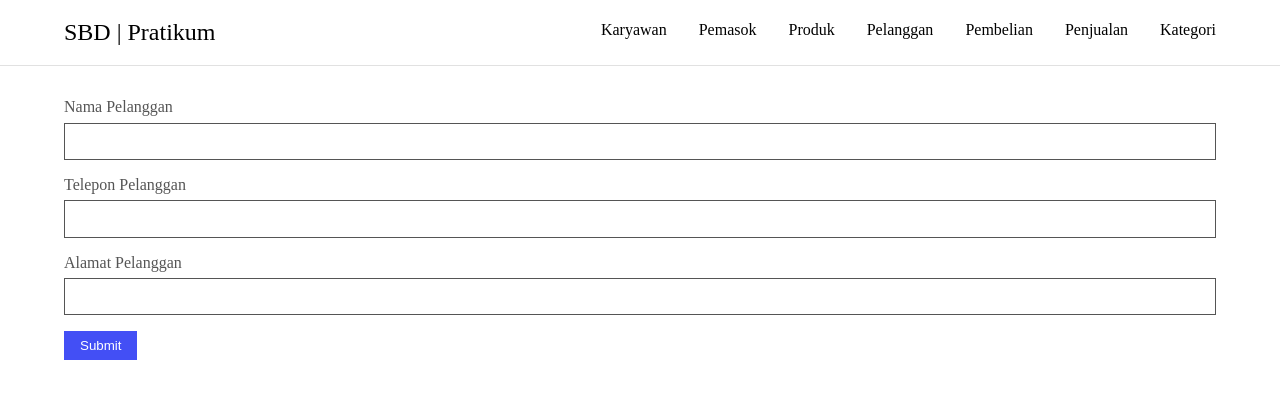
After one commit to hiIgooTgar/sistem_basis_data_pratikum, a PHP site: page /src/insert_pelanggan.php in a window 1280 px wide. The commit adds this page. Shown: the top 411 px of the page. Run offline with PHP 8.4, Linux system fonts and the light colour scheme.

Commit message:
SBD | Pratikum Update - Pelanggan (INSERT and SELECT)

```diff
--- a/pratikum_2/components/navbar.php
+++ b/pratikum_2/components/navbar.php
@@ -5,8 +5,10 @@
     <ul class="navbar-list">
         <li><a href="./" class="navbar-links">Karyawan</a></li>
         <li><a href="src/pemasok.php" class="navbar-links">Pemasok</a></li>
+        <li><a href="src/produk.php" class="navbar-links">Produk</a></li>
+        <li><a href="src/pelanggan.php" class="navbar-links">Pelanggan</a></li>
         <li><a href="src/pembelian.php" class="navbar-links">Pembelian</a></li>
-        <li><a href="src/produk.php" class="navbar-links">Produk</a></li>
+        <li><a href="src/penjualan.php" class="navbar-links">Penjualan</a></li>
         <li><a href="src/kategori.php" class="navbar-links">Kategori</a></li>
     </ul>
 </nav>
--- a/pratikum_2/components/navbar_inside.php
+++ b/pratikum_2/components/navbar_inside.php
@@ -5,8 +5,11 @@
     <ul class="navbar-list">
         <li><a href="../" class="navbar-links">Karyawan</a></li>
         <li><a href="./pemasok.php" class="navbar-links">Pemasok</a></li>
+        <li><a href="./produk.php" class="navbar-links">Produk</a></li>
+        <li><a href="./pelanggan.php" class="navbar-links">Pelanggan</a></li>
         <li><a href="./pembelian.php" class="navbar-links">Pembelian</a></li>
-        <li><a href="./produk.php" class="navbar-links">Produk</a></li>
+        <li><a href="./penjualan.php" class="navbar-links">Penjualan</a></li>
         <li><a href="./kategori.php" class="navbar-links">Kategori</a></li>
+
     </ul>
 </nav>
--- /dev/null
+++ b/pratikum_2/src/insert_pelanggan.php
@@ -0,0 +1,50 @@
+<?php
+
+include "../connection/config.php";
+$title_web = "SBD | Tambah Pelanggan";
+include "../components/header.php";
+include "../components/navbar_inside.php"
+
+?>
+
+<div class="container">
+    <form action="" method="post" class="form-main">
+        <div class="form-group">
+            <label for="namapelanggan" class="form-label">Nama Pelanggan</label>
+            <input type="text" name="namapelanggan" id="namapelanggan" class="form-control" autocomplete="off">
+        </div>
+        <div class="form-group">
+            <label for="teleponpelanggan" class="form-label">Telepon Pelanggan</label>
+            <input type="text" name="teleponpelanggan" id="teleponpelanggan" class="form-control" autocomplete="off">
+        </div>
+        <div class="form-group">
+            <label for="alamatpelanggan" class="form-label">Alamat Pelanggan</label>
+            <input type="text" name="alamatpelanggan" id="alamatpelanggan" class="form-control" autocomplete="off">
+        </div>
+        <button type="submit" class="btn btn-primary" name="addPelanggan">Submit</button>
+    </form>
+</div>
+
+<?php
+include "../components/footer.php";
+
+if(isset($_POST['addPelanggan'])) {
+    $namapelanggan = htmlspecialchars($_POST['namapelanggan']);
+    $teleponpelanggan = htmlspecialchars($_POST['teleponpelanggan']);
+    $alamatpelanggan = htmlspecialchars($_POST['alamatpelanggan']);
+
+    $query = "INSERT INTO tbpelanggan(idpelanggan, namapelanggan, teleponpelanggan, alamatpelanggan) VALUES('', '$namapelanggan', '$teleponpelanggan', '$alamatpelanggan')";
+    $result = mysqli_query($connect, $query);
+    if($result) {
+        echo "
+        <script>alert('Data pelanggan berhasil ditambahkan!');
+        window.location.href = './pelanggan.php'</script>
+        ";
+    } else {
+        echo "
+        <script>alert('Data pelanggan tidak berhasil ditambahkan!');
+        window.location.href = './pelanggan.php'</script>
+        ";
+    }
+}
+?>
```
Also changed, not shown: pratikum_2/src/pelanggan.php (added, +43 -0 lines).
